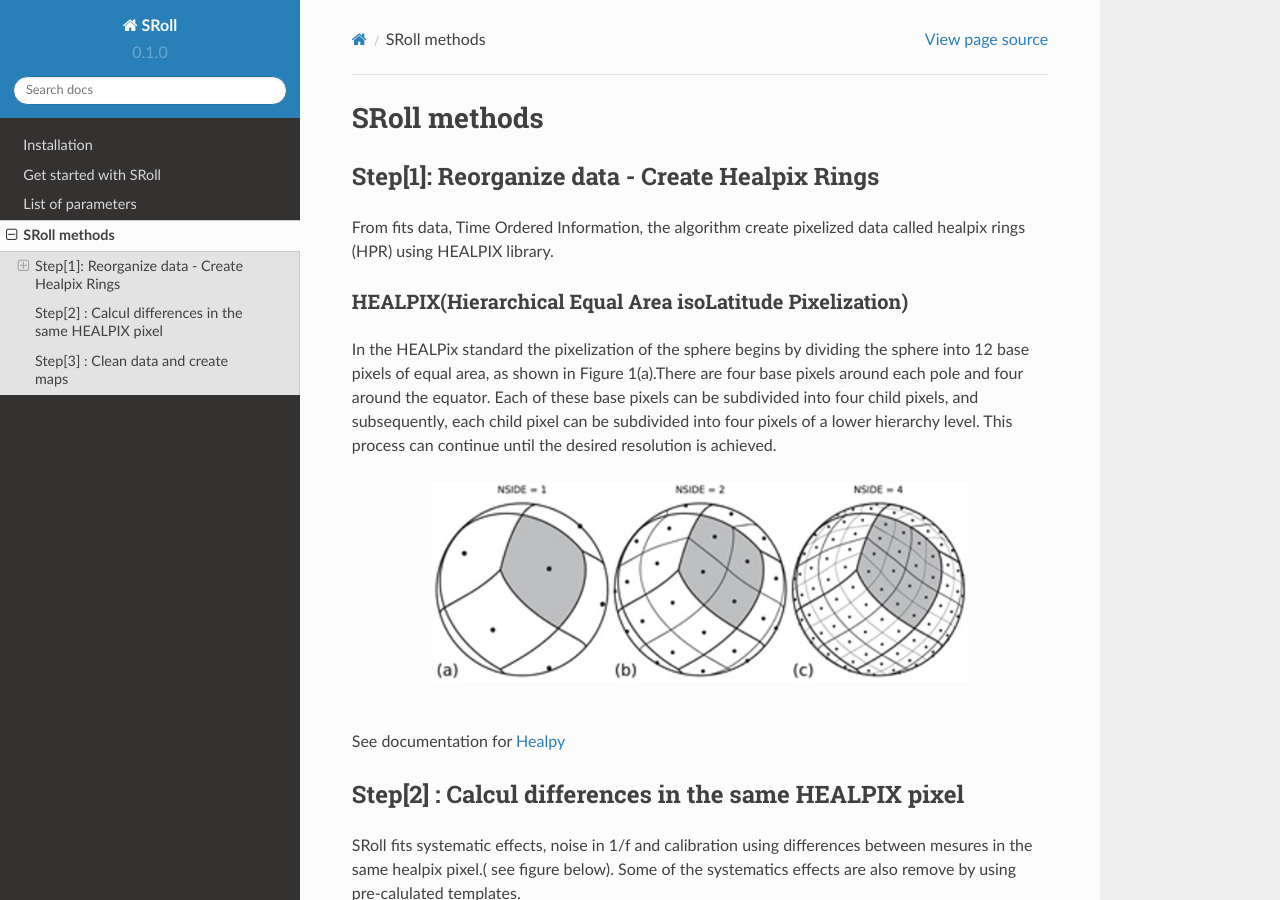
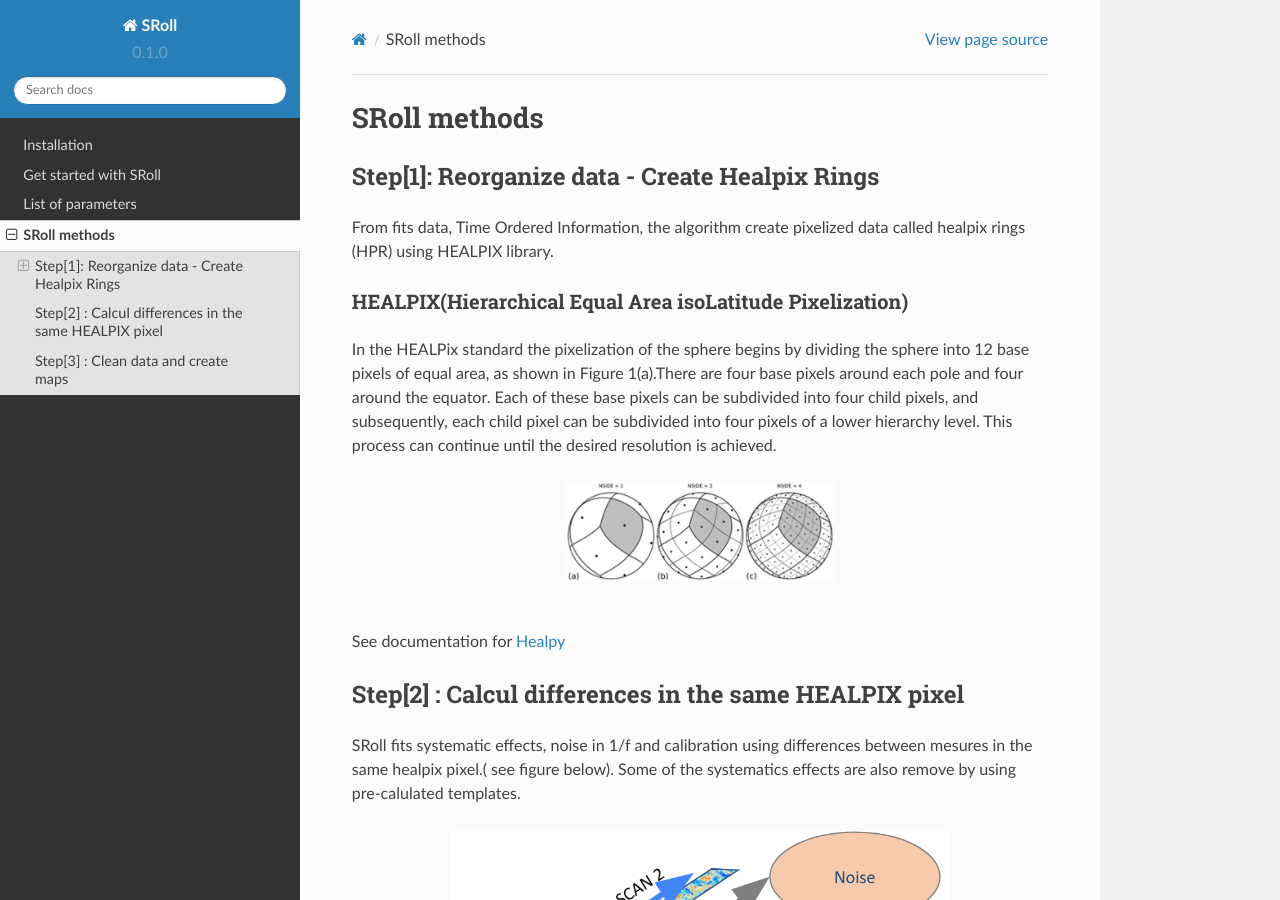
Before and after one commit to jmdelouis/SRoll, a Sphinx documentation site: the page built from readthedocs/docs/source/methods.rst, in a window 1280 px wide and 900 px high. Built offline with Sphinx 7.4.7 and the Read the Docs theme 2.0.0, drawn with Linux system fonts in a browser that asks for light colours.

Commit message:
Update methods.rst

```diff
--- a/readthedocs/docs/source/methods.rst
+++ b/readthedocs/docs/source/methods.rst
@@ -17,7 +17,7 @@
 This process can continue until the desired resolution is achieved.
 
 .. image:: /images/healpix.jpg
-  :height: 200
+  :height: 100
   :align: center
 
 
@@ -34,8 +34,8 @@
 SRoll fits systematic effects, noise in 1/f and calibration using differences between mesures in the same healpix pixel.( see figure below). Some of the systematics effects are also remove by using pre-calulated templates.
 
 .. image:: /images/scns.png
-  :height: 200
-  :width: 400
+  :height: 300
+  :width: 500
   :align: center
 
 |
```
